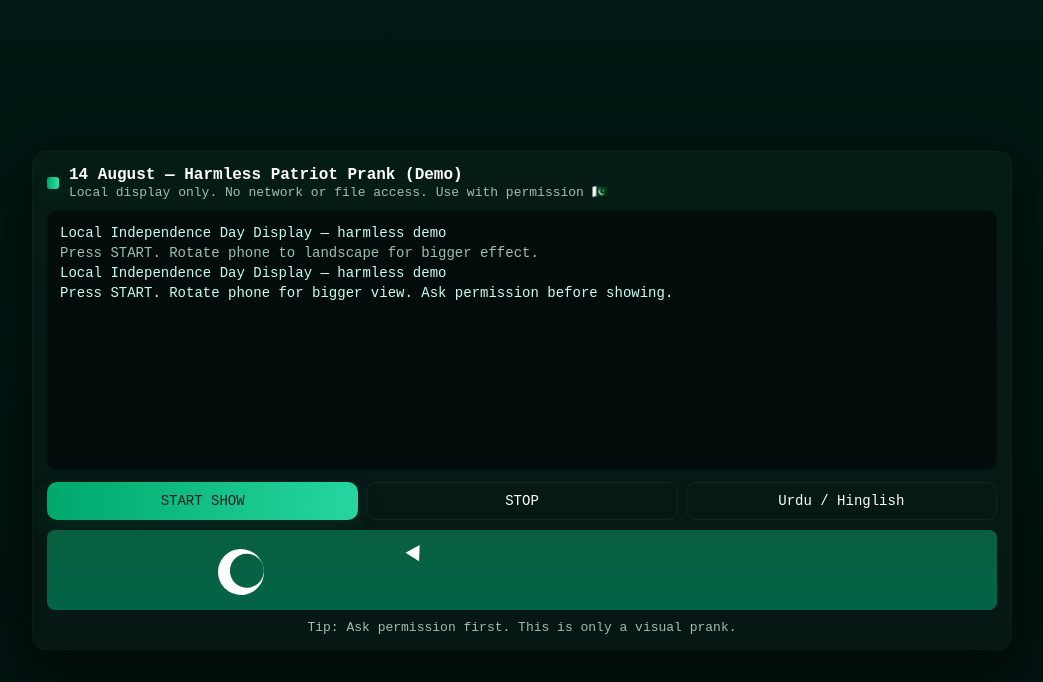
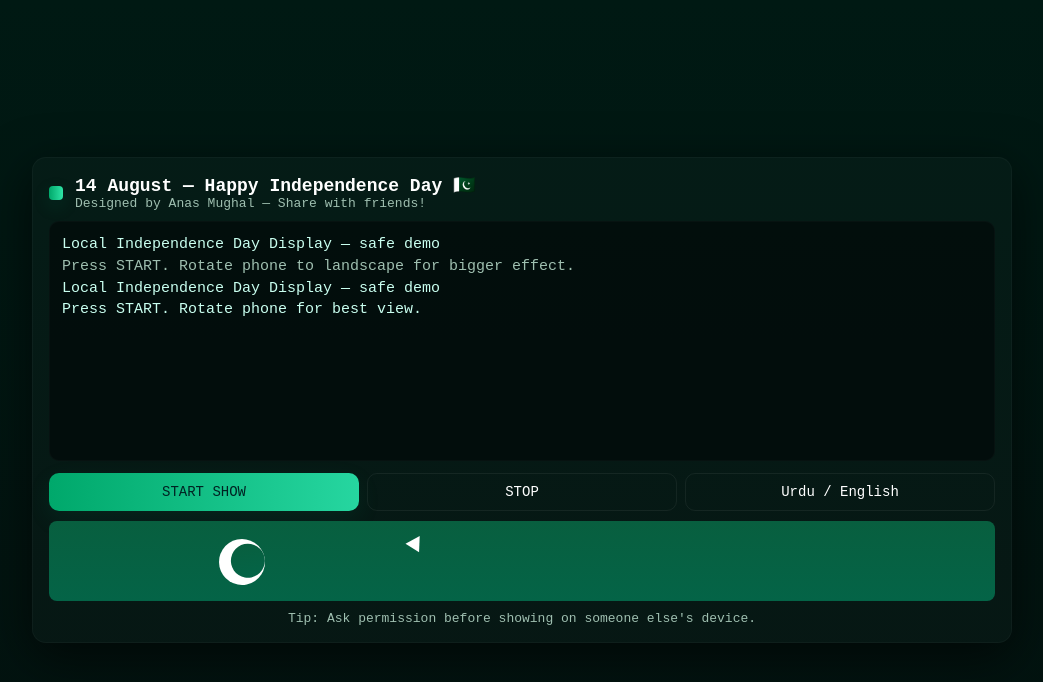
Before and after one commit to anas12mughal14-ux/My-website, a plain HTML site: page index.html in a window 1280 px wide. Shown: the whole page, without its empty margins (118-1161 px from the left). Drawn offline with Linux system fonts and the light colour scheme.

Commit message:
Add files via upload

```diff
--- a/index.html
+++ b/index.html
@@ -1,56 +1,57 @@
-<!-- 14_aug_shareable_prank.html -->
 <!doctype html>
 <html lang="en">
 <head>
 <meta charset="utf-8" />
-<meta name="viewport" content="width=device-width,initial-scale=1,viewport-fit=cover" />
-<title>14 August — Harmless Demo</title>
+<meta name="viewport" content="width=device-width,initial-scale=1" />
+<title>14 August — Happy Independence Day 🇵🇰</title>
 <style>
-  :root{--bg:#03120f;--green:#00a86b;--white:#fff;--muted:#9fbfb0;--mono:"Courier New",monospace}
+  :root{
+    --bg1:#001913; --bg2:#03120f; --accent:#00a86b; --white:#fff;
+    --muted:#9fbfb0; --mono: "Courier New", monospace;
+  }
   *{box-sizing:border-box}
-  html,body{height:100%;margin:0;background:linear-gradient(180deg,#001913,#03120f);font-family:var(--mono);color:var(--white);-webkit-font-smoothing:antialiased}
+  html,body{height:100%;margin:0;font-family:var(--mono);background:linear-gradient(180deg,var(--bg1),var(--bg2));color:var(--white);-webkit-font-smoothing:antialiased}
   .wrap{min-height:100%;display:flex;align-items:center;justify-content:center;padding:18px}
-  .card{width:100%;max-width:980px;background:rgba(255,255,255,0.02);border-radius:14px;padding:14px;box-shadow:0 14px 60px rgba(0,0,0,0.6);border:1px solid rgba(255,255,255,0.02)}
-  header{display:flex;gap:10px;align-items:center;margin-bottom:10px}
-  .dot{width:12px;height:12px;border-radius:3px;background:linear-gradient(90deg,var(--green),#2fe4a6);box-shadow:0 6px 18px rgba(0,168,107,0.18)}
-  h1{margin:0;font-size:16px}
+  .card{width:100%;max-width:980px;background:rgba(255,255,255,0.02);border-radius:14px;padding:16px;box-shadow:0 14px 50px rgba(0,0,0,0.6);border:1px solid rgba(255,255,255,0.03)}
+  header{display:flex;gap:12px;align-items:center;margin-bottom:10px}
+  .dot{width:14px;height:14px;border-radius:4px;background:linear-gradient(90deg,var(--accent),#2fe4a6);box-shadow:0 6px 18px rgba(0,168,107,0.15)}
+  h1{margin:0;font-size:18px}
   p.sub{margin:0;color:var(--muted);font-size:13px}
-  .terminal{background:rgba(1,4,6,0.6);border-radius:10px;padding:12px;color:#c9fff0;min-height:260px;max-height:60vh;overflow:auto;border:1px solid rgba(255,255,255,0.02)}
-  .line{white-space:pre-wrap;font-size:14px;line-height:1.45}
+  .terminal{background:rgba(1,4,6,0.55);border-radius:10px;padding:12px;color:#c9fff0;min-height:240px;max-height:60vh;overflow:auto;border:1px solid rgba(255,255,255,0.02)}
+  .line{white-space:pre-wrap;font-size:15px;line-height:1.45}
   .controls{display:flex;gap:8px;flex-wrap:wrap;margin-top:12px;justify-content:center}
-  button{flex:1 1 140px;min-width:120px;padding:10px;border-radius:10px;border:1px solid rgba(255,255,255,0.06);background:transparent;color:var(--white);font-family:var(--mono);font-size:14px}
-  button.primary{background:linear-gradient(90deg,var(--green),#26d6a0);border:none;color:#022;box-shadow:0 8px 24px rgba(0,168,107,0.12)}
+  button{flex:1 1 140px;min-width:120px;padding:10px;border-radius:10px;border:1px solid rgba(255,255,255,0.06);background:transparent;color:var(--white);font-family:var(--mono);font-size:14px;cursor:pointer}
+  button.primary{background:linear-gradient(90deg,var(--accent),#26d6a0);border:none;color:#022;box-shadow:0 8px 24px rgba(0,168,107,0.09)}
   .flagMini{height:80px;border-radius:8px;background:linear-gradient(180deg,#085f3f,#046447);position:relative;margin-top:10px}
-  .cres{position:absolute;left:18%;top:24%;width:46px;height:46px;border-radius:50%;background:var(--white);transform:rotate(-12deg)}
+  .cres{position:absolute;left:18%;top:22%;width:46px;height:46px;border-radius:50%;background:var(--white);transform:rotate(-12deg)}
   .cres::after{content:"";position:absolute;left:12px;top:6px;width:34px;height:34px;border-radius:50%;background:linear-gradient(180deg,#085f3f,#046447)}
   .starMini{position:absolute;left:38%;top:18%;width:0;height:0;border-left:8px solid transparent;border-right:8px solid transparent;border-bottom:14px solid var(--white);transform:rotate(32deg)}
-  .big-banner{margin-top:12px;padding:14px;border-radius:10px;text-align:center;font-weight:700;font-size:18px;color:#012b1f;background:linear-gradient(90deg,#bfffe8,#e8fff9);box-shadow:0 8px 24px rgba(0,168,107,0.08)}
+  .big-banner{margin-top:12px;padding:14px;border-radius:10px;text-align:center;font-weight:700;font-size:18px;color:#012b1f;background:linear-gradient(90deg,#bfffe8,#e8fff9);box-shadow:0 8px 24px rgba(0,168,107,0.06)}
   footer{margin-top:10px;color:var(--muted);font-size:13px;text-align:center}
-  /* confetti */
   .confetti{position:fixed;left:0;top:0;width:100%;height:100%;pointer-events:none;z-index:9999}
-  @media (max-width:420px){ .terminal{min-height:200px} h1{font-size:15px} .controls{gap:6px} }
+  @media (max-width:420px){ .terminal{min-height:200px} h1{font-size:16px} .controls{gap:6px} }
 </style>
 </head>
 <body>
   <div class="wrap">
-    <div class="card" role="region" aria-label="14 August prank demo">
+    <div class="card" role="region" aria-label="Independence Day demo">
       <header>
         <div class="dot" aria-hidden></div>
         <div>
-          <h1>14 August — Harmless Patriot Prank (Demo)</h1>
-          <p class="sub">Local display only. No network or file access. Use with permission 🇵🇰</p>
+          <h1>14 August — Happy Independence Day 🇵🇰</h1>
+          <p class="sub">Designed by Anas Mughal — Share with friends!</p>
         </div>
       </header>
 
       <div class="terminal" id="term" tabindex="0" aria-live="polite">
-        <div class="line">Local Independence Day Display — harmless demo</div>
+        <div class="line">Local Independence Day Display — safe demo</div>
         <div class="line" style="color:var(--muted)">Press START. Rotate phone to landscape for bigger effect.</div>
       </div>
 
       <div class="controls">
         <button id="start" class="primary">START SHOW</button>
         <button id="stop">STOP</button>
-        <button id="lang">Urdu / Hinglish</button>
+        <button id="lang">Urdu / English</button>
       </div>
 
       <div class="flagMini" aria-hidden>
@@ -59,13 +60,13 @@
       </div>
 
       <div class="big-banner" id="banner" style="display:none">
-        Pakistan Hackers Union — Happy Independence Day! <br>
-        Presented by: <span id="presenter">Anas Mughal</span>
+        Happy Independence Day! <br>
+        Designed by: <span id="presenter">Anas Mughal</span>
       </div>
 
       <div class="confetti" id="confetti"></div>
 
-      <footer>Tip: Ask permission first. This is only a visual prank.</footer>
+      <footer>Tip: Ask permission before showing on someone else's device.</footer>
     </div>
   </div>
 
@@ -83,26 +84,22 @@
   let timers = [];
 
   const EN = [
-    "=== PAK-HACK EMULATOR (DEMO) ===",
-    "Init: patriotic-mode -> ENGAGED",
-    "Target: local-display (simulated)",
-    "Loading flag shader...",
+    "=== INDEPENDENCE DAY DEMO ===",
+    "Initializing patriotic display...",
+    "Preparing flag visuals...",
     "Applying green & white glow...",
-    "Deploying celebratory banner: Pakistan Hackers Union",
-    "Message: 'Happy Independence Day!'",
-    "Launching small visual fireworks...",
-    "Finalizing display... enjoy the show!"
+    "Launching celebratory confetti...",
+    "Displaying banner: Happy Independence Day!",
+    "Enjoy the celebration!"
   ];
   const UR = [
-    "=== PAK-HACK EMULATOR (DEMO) ===",
-    "شروع: patriotic-mode آن",
-    "ٹارگٹ: local-display (نمونہ)",
-    "جھنڈا اثر لوڈ ہو رہا ہے...",
-    "ہری اور سفید روشنی چالو ہو گئی...",
-    "بینر لگایا گیا: Pakistan Hackers Union",
-    "پیغام: 'یومِ آزادی مبارک!'",
-    "چھوٹی آتشبازی دکھائی جا رہی ہے...",
-    "ختم! لطف اٹھائیں!"
+    "=== یومِ آزادی ڈیمو ===",
+    "تیاری ہو رہی ہے...",
+    "جھنڈے کے مناظر تیار ہو رہے ہیں...",
+    "سبز اور سفید روشنی دکھائی جا رہی ہے...",
+    "خوشی کے اظہار کے لئے کنفیٹی!",
+    "بینر ظاہر ہو رہا ہے: یومِ آزادی مبارک!",
+    "لطف اٹھائیں!"
   ];
 
   function clearTerm(){ term.innerHTML=''; }
@@ -117,13 +114,13 @@
   }
 
   function confettiBurst(){
-    // small ephemeral confetti pieces
-    for(let i=0;i<18;i++){
+    for(let i=0;i<20;i++){
       const c = document.createElement('div');
       c.style.position='fixed'; c.style.zIndex=9999;
       c.style.left = (10 + Math.random()*80) + '%';
       c.style.top = '-10px';
-      c.style.width = '8px'; c.style.height='12px';
+      c.style.width = (6 + Math.random()*10) + 'px';
+      c.style.height = (10 + Math.random()*14) + 'px';
       c.style.background = Math.random()>0.5 ? '#00a86b' : '#ffffff';
       c.style.borderRadius='2px'; c.style.opacity='0.95';
       confRoot.appendChild(c);
@@ -138,21 +135,21 @@
     appendLine(msgs[0]);
     let t=600;
     for(let i=1;i<msgs.length;i++){
-      schedule(()=>{ appendLine(msgs[i]); if(i===4||i===6||i===8) confettiBurst(); }, t);
+      schedule(()=>{ appendLine(msgs[i]); if(i%2===0) confettiBurst(); }, t);
       t += 700;
     }
-    schedule(()=>{ appendLine(""); appendLine(useUrdu ? ">>> Pakistan Hackers Union: یومِ آزادی مبارک!" : ">>> Pakistan Hackers Union: Happy Independence Day!"); banner.style.display='block'; confettiBurst(); openFullscreen(); running=false; }, t);
+    schedule(()=>{ appendLine(""); appendLine(useUrdu ? ">>> یومِ آزادی مبارک!" : ">>> Happy Independence Day!"); banner.style.display='block'; confettiBurst(); openFullscreen(); running=false; }, t);
   }
 
   start.addEventListener('click', runSequence);
   stop.addEventListener('click', ()=>{ running=false; clearTimers(); appendLine("** Show stopped **"); banner.style.display='none'; });
-  langBtn.addEventListener('click', ()=>{ useUrdu=!useUrdu; langBtn.textContent = useUrdu ? "Show English" : "Urdu / Hinglish"; appendLine(useUrdu ? "زبان: اردو" : "Language: English"); });
+  langBtn.addEventListener('click', ()=>{ useUrdu=!useUrdu; langBtn.textContent = useUrdu ? "Show English" : "Urdu / English"; appendLine(useUrdu ? "زبان: اردو" : "Language: English"); });
 
-  // initialize with the presenter's name already set (Anas Mughal)
+  // Set presenter's name (now fixed as Anas Mughal)
   document.getElementById('presenter').textContent = 'Anas Mughal';
 
-  appendLine("Local Independence Day Display — harmless demo");
-  appendLine("Press START. Rotate phone for bigger view. Ask permission before showing.");
+  appendLine("Local Independence Day Display — safe demo");
+  appendLine("Press START. Rotate phone for best view.");
 })();
 </script>
 </body>
```
